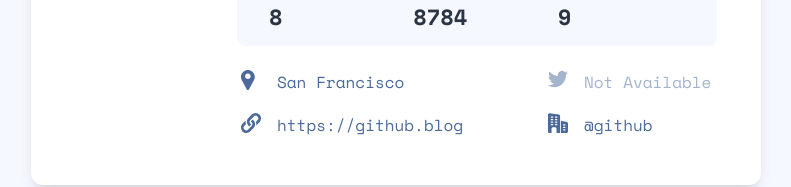
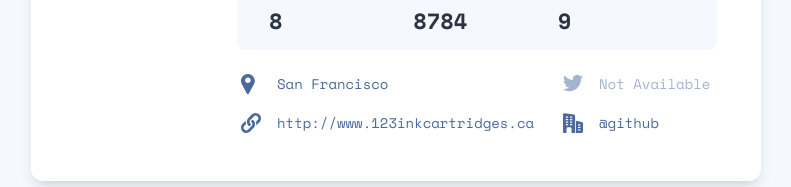
Before and after one commit to MaxAnderberg/devfinder, a React app: page / in a window 1280 px wide. Shown: the part 502-689 px from the top of the page, without its empty margins (244-1035 px from the left). Built offline with nearby package versions, Linux system fonts and the light colour scheme; the HTML template or start-up script is replaced by a standard one.

Commit message:
fixed text wrap in user link

```diff
--- a/src/components/SearchResult/UserLinks.tsx
+++ b/src/components/SearchResult/UserLinks.tsx
@@ -6,60 +6,60 @@ import Company from "../../assets/IconCompany";
 export default function UserLinks(props: { developerResult: any }) {
   const notAvailable = "Not Available";
   return <div className="grid grid-cols-1 md:grid-cols-2 gap-y-[19px] text-left w-full lg:row-start-1 lg:ml-[162px]">
-    <div className="flex gap-x-[16px]">
+    <div className="flex gap-x-[6px]">
       <Location
-        tailWindClass={`w-[20px] ${
+        tailWindClass={`w-[30px] ${
           props.developerResult.location === null
             ? "text-dark-white-secondary text-opacity-50"
             : "text-secondary-white dark:text-white"
         }`}
       />
       {props.developerResult.location !== null ? (
-        <p className="text-secondary-white dark:text-white">{props.developerResult.location}</p>
+        <p className="text-secondary-white dark:text-white text-sm break-all">{props.developerResult.location}</p>
       ) : (
-        <p className="text-white text-opacity-50">{notAvailable}</p>
+        <p className="text-white text-opacity-50 text-sm">{notAvailable}</p>
       )}
     </div>
-    <div className="flex gap-x-[16px] lg:ml-[-10px]">
+    <div className="flex gap-x-[6px] lg:ml-[-10px]">
       <Twitter
-        tailWindClass={`w-[20px] text-white-500 ${
+        tailWindClass={`w-[30px] text-white-500 md:ml-[15px] ${
           props.developerResult.twitter_username === null
             ? "text-secondary-white text-opacity-50"
             : "text-secondary-white dark:text-white"
         }`}
       />
       {props.developerResult.twitter_username !== null ? (
-        <p className="text-secondary-white dark:text-white">{props.developerResult.twitter_username}</p>
+        <p className="text-secondary-white dark:text-white text-sm break-all">{props.developerResult.twitter_username}</p>
       ) : (
-        <p className="text-secondary-white text-opacity-50">{notAvailable}</p>
+        <p className="text-secondary-white text-opacity-50 text-sm">{notAvailable}</p>
       )}
     </div>
-    <div className="flex gap-x-[16px] ">
+    <div className="flex gap-x-[6px] justify-start">
       <Blog
-        tailWindClass={`w-[20px] ${
+        tailWindClass={`w-[30px] ${
           props.developerResult.blog === null
             ? "text-secondary-white dark:text-dark-white-secondary"
             : "text-secondary-white dark:text-white"
         }`}
       />
       {props.developerResult.blog !== null ? (
-        <p className="text-secondary-white dark:text-white">{props.developerResult.blog}</p>
+        <p className="ml-[16px]md:ml-[10px] text-secondary-white dark:text-white text-sm break-all">{props.developerResult.blog}</p>
       ) : (
-        <p className="text-secondary-white text-opacity-50 ">{notAvailable}</p>
+        <p className="text-secondary-white text-opacity-50 text-sm">{notAvailable}</p>
       )}
     </div>
-    <div className="flex gap-x-[16px] lg:ml-[-10px]">
+    <div className="flex gap-x-[6px] lg:ml-[-10px]">
       <Company
-        tailWindClass={`w-[20px]  ${
+        tailWindClass={`w-[30px] md:ml-[15px] ${
           props.developerResult.company === null
             ? "text-dark-white-secondary"
             : "text-secondary-white dark:text-white"
         }`}
       />
       {props.developerResult.company !== null ? (
-        <p className="text-secondary-white dark:text-white">{props.developerResult.company}</p>
+        <p className="text-secondary-white dark:text-white text-sm break-all">{props.developerResult.company}</p>
       ) : (
-        <p className="text-secondary-white text-opacity-50">{notAvailable}</p>
+        <p className="text-secondary-white text-opacity-50 text-sm">{notAvailable}</p>
       )}
     </div>
   </div>;
--- a/src/mockdata/developer-mock.js
+++ b/src/mockdata/developer-mock.js
@@ -1,7 +1,7 @@
 export const mockData = {
   avatar_url: "https://avatars.githubusercontent.com/u/583231?v=4",
   bio: null,
-  blog: "https://github.blog",
+  blog: "http://www.123inkcartridges.ca",
   company: "@github",
   created_at: "2011-01-25T18:44:36Z",
   email: null,
```
